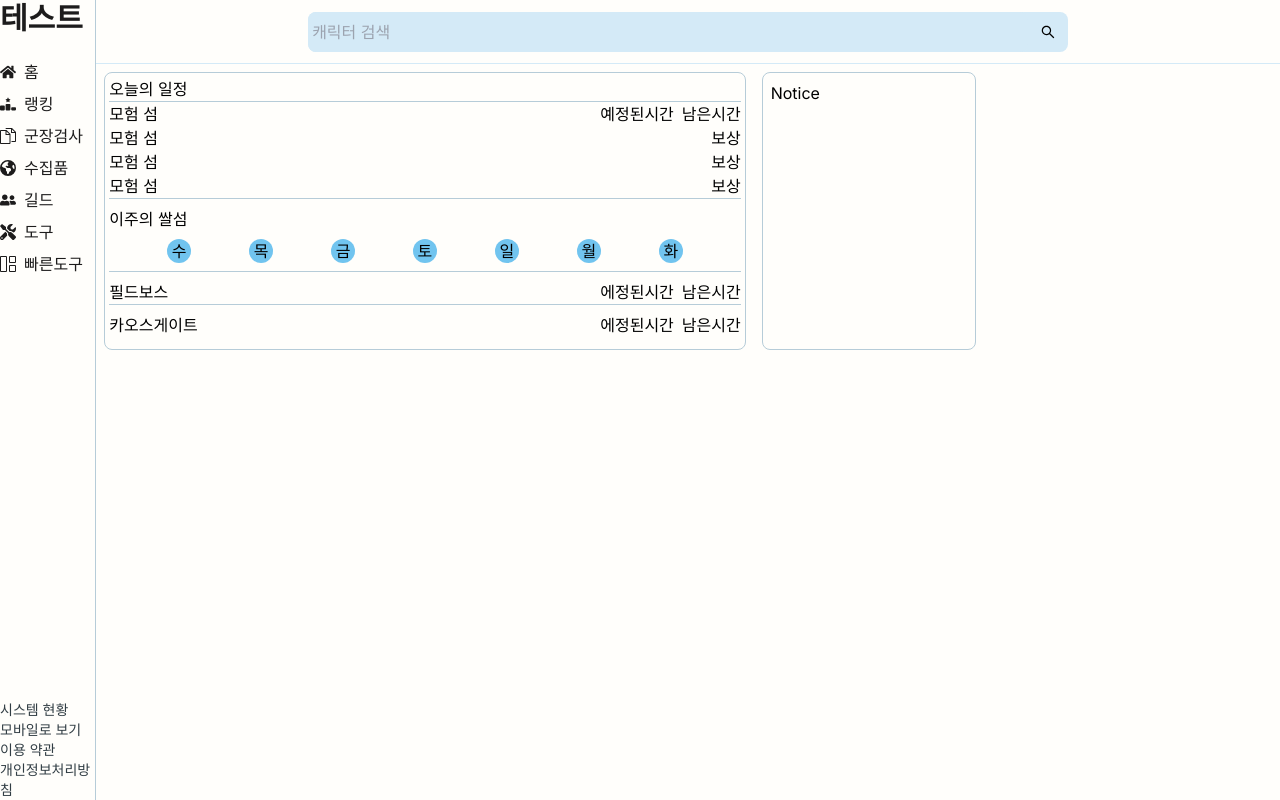
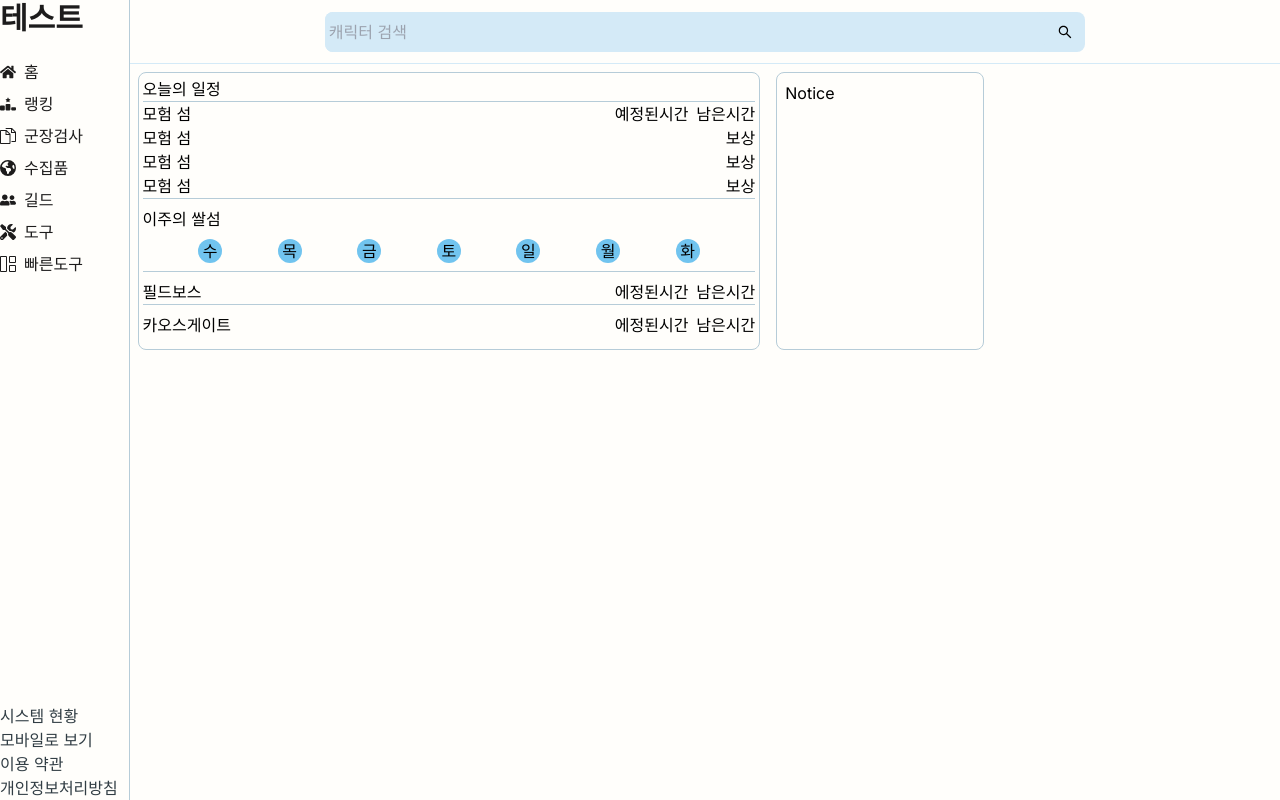
Before and after one commit to DecidedCard/lostark, a Next.js app: page / in a window 1280 px wide. Built offline with nearby package versions, Linux system fonts and the light colour scheme.

Commit message:
[Style] - home component 디자인 작성

```diff
--- a/src/components/homeComponents/SideNavigationBar.tsx
+++ b/src/components/homeComponents/SideNavigationBar.tsx
@@ -8,8 +8,8 @@ import { BsGrid1X2 } from "react-icons/bs";
 const SideNavigationBar = () => {
   return (
     <>
-      <nav className="flex flex-col justify-between h-screen list-none border-r border-solid border-primary-200">
-        <div className="flex flex-col gap-2 text-text-100">
+      <nav className="flex flex-col justify-between w-36 h-screen list-none border-r border-solid border-primary-200">
+        <section className="flex flex-col gap-2 text-text-100">
           <h1 className="font-bold text-3xl mb-4">테스트</h1>
           <li className="flex items-center gap-2">
             <label>
@@ -53,8 +53,9 @@ const SideNavigationBar = () => {
             </label>
             <p>빠른도구</p>
           </li>
-        </div>
-        <div className="text-text-200 text-sm">
+        </section>
+
+        <section className="text-text-200 text-xm">
           <li>
             <p>시스템 현황</p>
           </li>
@@ -67,7 +68,7 @@ const SideNavigationBar = () => {
           <li>
             <p>개인정보처리방침</p>
           </li>
-        </div>
+        </section>
       </nav>
     </>
   );
```
